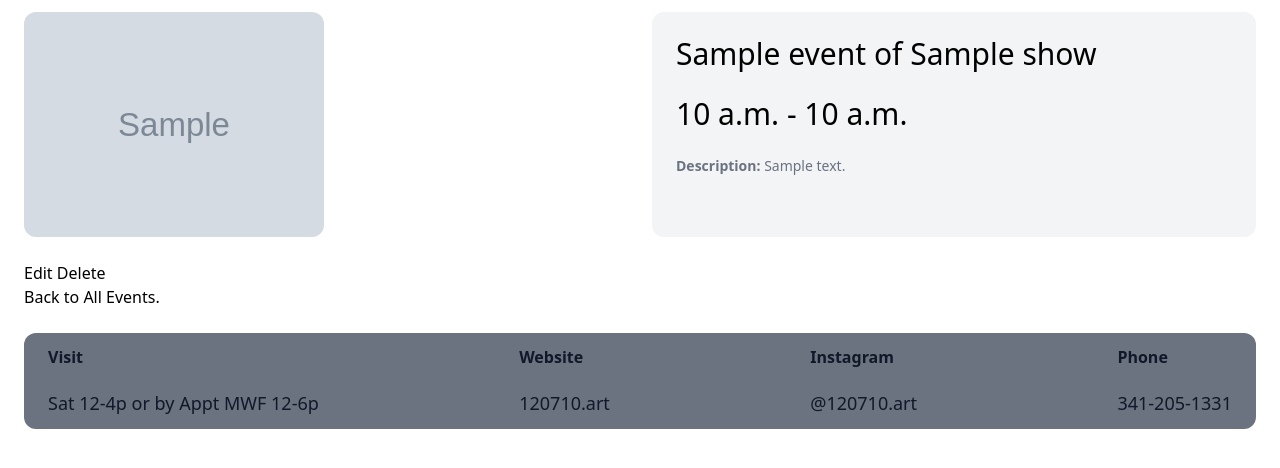
After one commit to jackbackrack/120710-django, a Django app: page /pieces/shows/pieces/events/1/ in a window 1280 px wide. The commit adds this page. Shown: the top 468 px of the page. Run offline with Django 4.2, Linux system fonts and the light colour scheme; tables that the repository leaves empty hold one stand-in row (values such as "Sample post"); grey boxes marked "Sample" are stand-in pictures; some libraries are stand-ins or nearby versions.

Commit message:
event_detail and tuning

```diff
--- /dev/null
+++ b/piece/templates/piece/event_detail.html
@@ -0,0 +1,26 @@
+{% extends 'market/base.html' %}
+
+{% block title %}{{ event.show.name }} / {{ event.name }}{% endblock %}
+
+{% block content %}
+<div class="grid grid-cols-4 gap-6">
+  {% if event.image %}
+  <div class="col-span-2">
+    <img src="{{ event.image.url }}" class="rounded-xl" width="300" height="300">
+  </div>
+  {% endif %}
+  <div class="col-span-2 p-6 bg-gray-100 rounded-xl">
+    <h1 class="mb-6 text-3xl">{{ event.name }} of {{ event.show.name }}</h1>
+    <p class="mb-6 text-3xl">{{ event.start }} - {{ event.end }}</p>
+    {% if event.description %}
+    <p class="text-gray-500 text-sm"><strong>Description: </strong>{{ event.description }}</p>
+    {% endif %}
+  </div>
+  <div>
+    <p><a href="{% url 'events:event_edit' event.pk %}">Edit</a>
+       <a href="{% url 'events:event_delete' event.pk %}">Delete</a>
+    </p>
+    <p>Back to <a href="{% url 'events:event_list' %}">All Events</a>.</p>
+  </div>
+</div>
+{% endblock %}
```
Also changed, not shown: market/templates/market/index.html (+4 -6 lines), piece/templates/piece/show_detail.html (+6 -7 lines).
